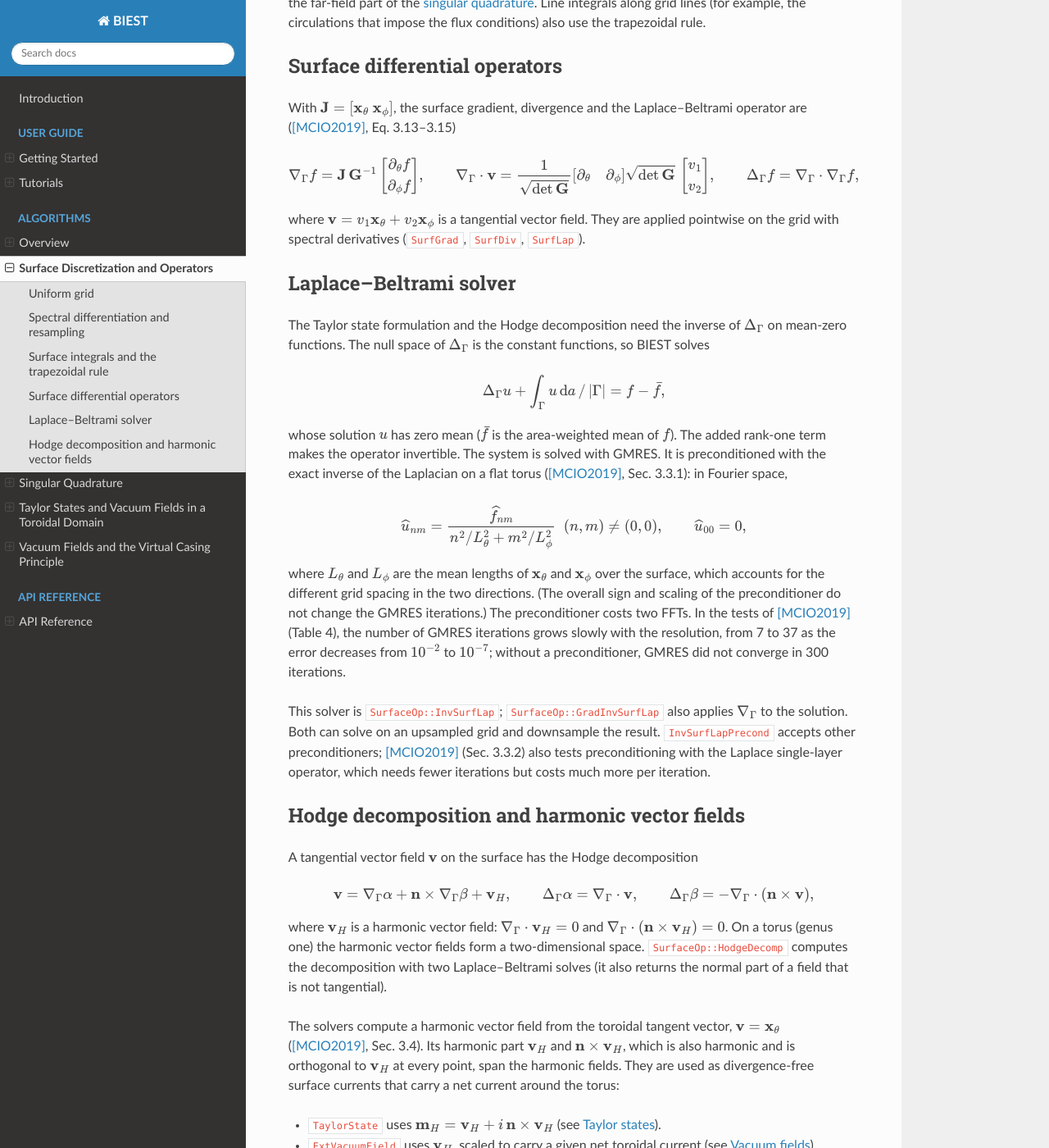
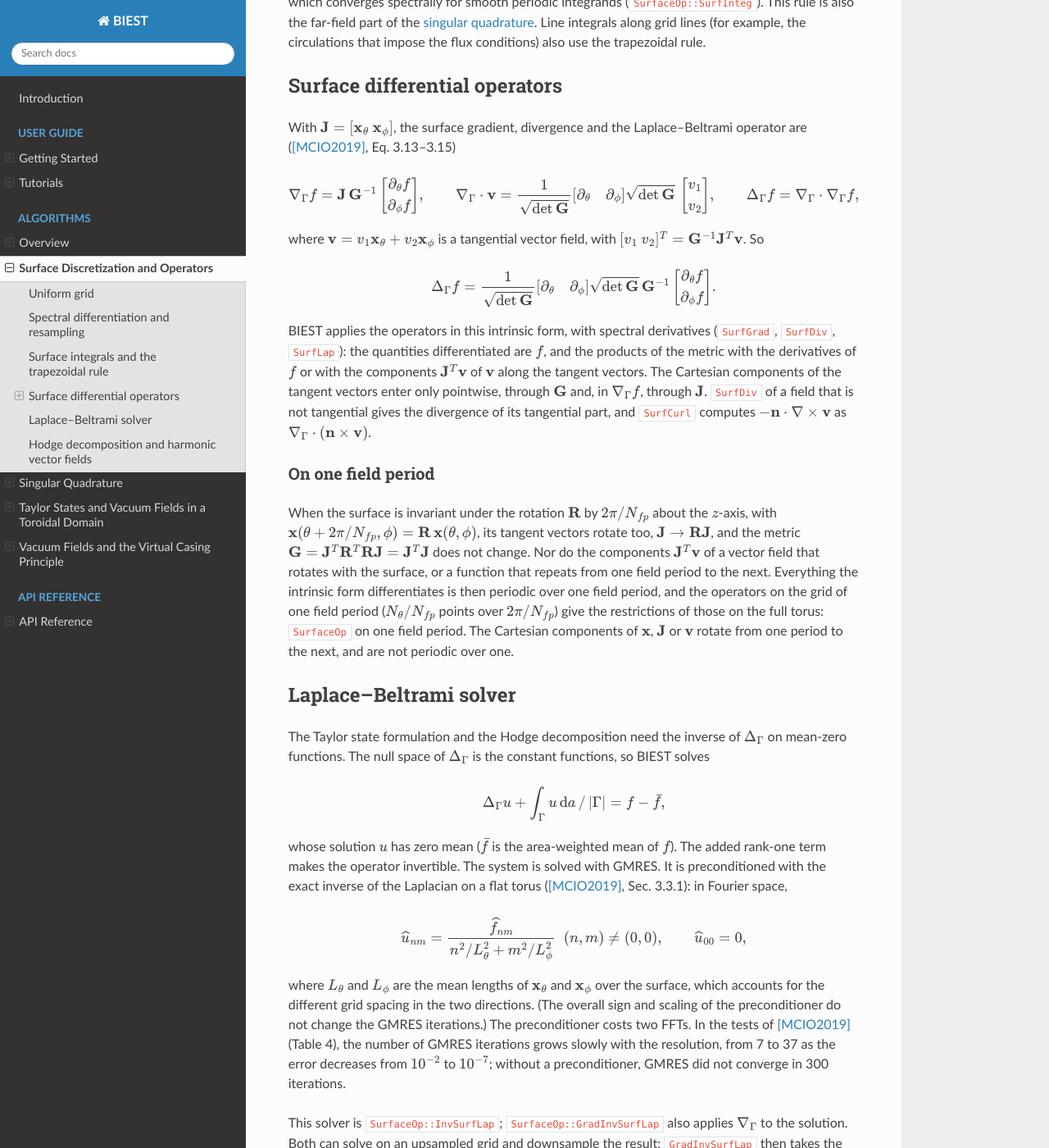
Before and after one commit to dmalhotra/BIEST, a Sphinx documentation site: the page built from doc/algorithms/discretization.rst, in a window 1280 px wide and 1400 px high, scrolled down 1534 px. Shown: the whole window at 82% size. Built offline with Sphinx 7.4.7 and the Read the Docs theme 3.1.0, drawn with Linux system fonts in a browser that asks for light colours; some of the changed text lies outside the part shown.

Commit message:
SurfaceOp: one field period, with the operators in the intrinsic form; VacuumField, TaylorState: the Laplace-Beltrami solves on it
The operators differentiate only the metric and the components of vector fields along the tangent vectors, which
repeat from one field period to the next. The orientation of the normal is taken from the grid point farthest from
the z-axis.

Co-Authored-By: Claude Opus 5.5 <noreply@anthropic.com>

```diff
--- a/doc/algorithms/discretization.rst
+++ b/doc/algorithms/discretization.rst
@@ -59,8 +59,8 @@ computed at each grid point,
 
 and the area element is :math:`\sqrt{\det\mathbf{G}} = \|\mathbf{x}_\theta\times\mathbf{x}_\phi\|`
 (``SurfaceOp::SurfNormalAreaElem``). The normals are flipped if needed so that they point out of the surface;
-BIEST checks the normal at the grid point with the largest :math:`x`-coordinate. So the grid may have either
-orientation. Data given on one field period is extended to the full torus by rotating it about the :math:`z`-axis
+BIEST checks the normal at the grid point farthest from the :math:`z`-axis, where the outward normal points away
+from the axis. So the grid may have either orientation. Data given on one field period is extended to the full torus by rotating it about the :math:`z`-axis
 in the direction in which its toroidal index increases (``SurfaceOp::ToroidalOrientation``).
 
 Resampling to a finer or coarser grid (``SurfaceOp::Upsample``, ``SurfaceOp::Resample``) pads or truncates the
@@ -81,6 +81,8 @@ which converges spectrally for smooth periodic integrands (``SurfaceOp::SurfInte
 far-field part of the :ref:`singular quadrature <algorithms-singular-quadrature>`. Line integrals along
 grid lines (for example, the circulations that impose the flux conditions) also use the trapezoidal rule.
 
+.. _algorithms-surface-diff-ops:
+
 Surface differential operators
 ------------------------------
 
@@ -96,8 +98,37 @@ Laplace--Beltrami operator are ([MCIO2019]_, Eq. 3.13--3.15)
    \sqrt{\det\mathbf{G}}\,\begin{bmatrix}v_1\\ v_2\end{bmatrix},\qquad
    \Delta_\Gamma f = \nabla_\Gamma\cdot\nabla_\Gamma f,
 
-where :math:`\mathbf{v} = v_1\mathbf{x}_\theta + v_2\mathbf{x}_\phi` is a tangential vector field. They are
-applied pointwise on the grid with spectral derivatives (``SurfGrad``, ``SurfDiv``, ``SurfLap``).
+where :math:`\mathbf{v} = v_1\mathbf{x}_\theta + v_2\mathbf{x}_\phi` is a tangential vector field, with
+:math:`[v_1\ v_2]^T = \mathbf{G}^{-1}\mathbf{J}^T\mathbf{v}`. So
+
+.. math::
+
+   \Delta_\Gamma f = \frac{1}{\sqrt{\det\mathbf{G}}}
+   \begin{bmatrix}\partial_\theta & \partial_\phi\end{bmatrix}
+   \sqrt{\det\mathbf{G}}\,\mathbf{G}^{-1}
+   \begin{bmatrix}\partial_\theta f\\ \partial_\phi f\end{bmatrix}.
+
+BIEST applies the operators in this intrinsic form, with spectral derivatives (``SurfGrad``, ``SurfDiv``,
+``SurfLap``): the quantities differentiated are :math:`f`, and the products of the metric with the derivatives of
+:math:`f` or with the components :math:`\mathbf{J}^T\mathbf{v}` of :math:`\mathbf{v}` along the tangent vectors.
+The Cartesian components of the tangent vectors enter only pointwise, through :math:`\mathbf{G}` and, in
+:math:`\nabla_\Gamma f`, through :math:`\mathbf{J}`. ``SurfDiv`` of a field that is not tangential gives the
+divergence of its tangential part, and ``SurfCurl`` computes :math:`-\mathbf{n}\cdot\nabla\times\mathbf{v}` as
+:math:`\nabla_\Gamma\cdot(\mathbf{n}\times\mathbf{v})`.
+
+On one field period
+~~~~~~~~~~~~~~~~~~~
+
+When the surface is invariant under the rotation :math:`\mathbf{R}` by :math:`2\pi/N_{fp}` about the
+:math:`z`-axis, with :math:`\mathbf{x}(\theta + 2\pi/N_{fp}, \phi) = \mathbf{R}\,\mathbf{x}(\theta, \phi)`, its
+tangent vectors rotate too, :math:`\mathbf{J} \to \mathbf{R}\mathbf{J}`, and the metric
+:math:`\mathbf{G} = \mathbf{J}^T\mathbf{R}^T\mathbf{R}\mathbf{J} = \mathbf{J}^T\mathbf{J}` does not change. Nor do
+the components :math:`\mathbf{J}^T\mathbf{v}` of a vector field that rotates with the surface, or a function that
+repeats from one field period to the next. Everything the intrinsic form differentiates is then periodic over
+one field period, and the operators on the grid of one field period (:math:`N_\theta/N_{fp}` points over
+:math:`2\pi/N_{fp}`) give the restrictions of those on the full torus: ``SurfaceOp`` on one field period. The
+Cartesian components of :math:`\mathbf{x}`, :math:`\mathbf{J}` or :math:`\mathbf{v}` rotate from one period to the
+next, and are not periodic over one.
 
 Laplace--Beltrami solver
 ------------------------
@@ -126,7 +157,11 @@ slowly with the resolution, from 7 to 37 as the error decreases from :math:`10^{
 preconditioner, GMRES did not converge in 300 iterations.
 
 This solver is ``SurfaceOp::InvSurfLap``; ``SurfaceOp::GradInvSurfLap`` also applies :math:`\nabla_\Gamma` to the
-solution. Both can solve on an upsampled grid and downsample the result.
+solution. Both can solve on an upsampled grid and downsample the result; ``GradInvSurfLap`` then takes the
+gradient of the downsampled solution. The metric on the upsampled grid is computed from the tangent vectors
+upsampled with the FFT. On one field period, they are upsampled in the frame that turns by :math:`-\theta` about the
+:math:`z`-axis (in the direction of the toroidal index), in which they repeat from one period to the next; the
+metric does not depend on the frame.
 ``InvSurfLapPrecond`` accepts other preconditioners; [MCIO2019]_ (Sec. 3.3.2) also tests preconditioning with the
 Laplace single-layer operator, which needs fewer iterations but costs much more per iteration.
 
--- a/doc/tutorial/taylor-state.rst
+++ b/doc/tutorial/taylor-state.rst
@@ -105,7 +105,7 @@ The program also evaluates the field at a point inside the shell, and prints (th
 ----------------
 
 When the surfaces declare field periods (``Surface::SetNFP``, see :ref:`Field periods <tutorial-surface-nfp>`), the solvers solve on one of those common to all the surfaces: the unknowns of GMRES and the targets of the layer potentials are on one field period, and the densities are completed to the full tori by the symmetry.
-The setup and the memory of the singular quadrature, and its cost at each GMRES iteration, are divided by the number of field periods; the surface operators (the Laplace--Beltrami solves of ``TaylorState`` among them) still act on the full tori.
+The setup and the memory of the singular quadrature, and its cost at each GMRES iteration, are divided by the number of field periods, and so is the cost of the Laplace--Beltrami solves of ``TaylorState``, and of ``VacuumField`` for its surface current, which act on one field period too (see :ref:`One field period <tutorial-surface-op-nfp>`).
 The results, ``B``, ``J``, ``m`` and ``sigma``, are on the full tori as without the symmetry, and agree with the solve on the full tori to the GMRES tolerance.
 For example, for W7-X:
 
```
Also changed, not shown: doc/tutorial/surface-op.rst (+23 -4 lines), 6 other files.
